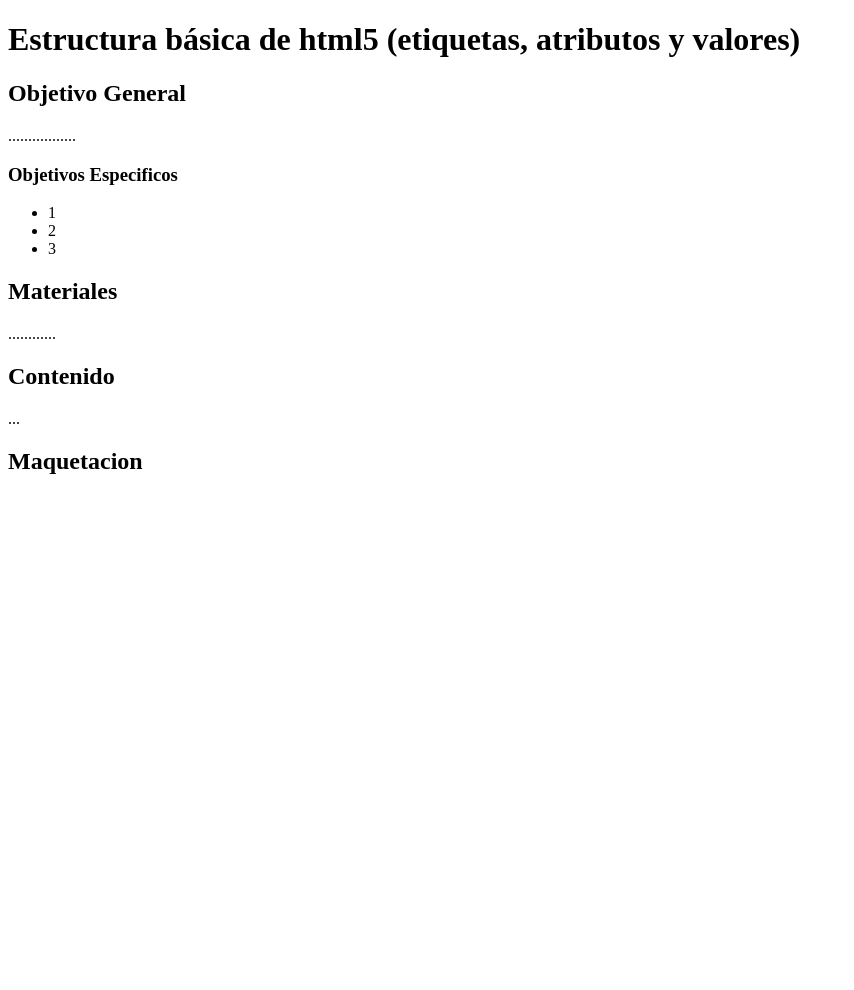
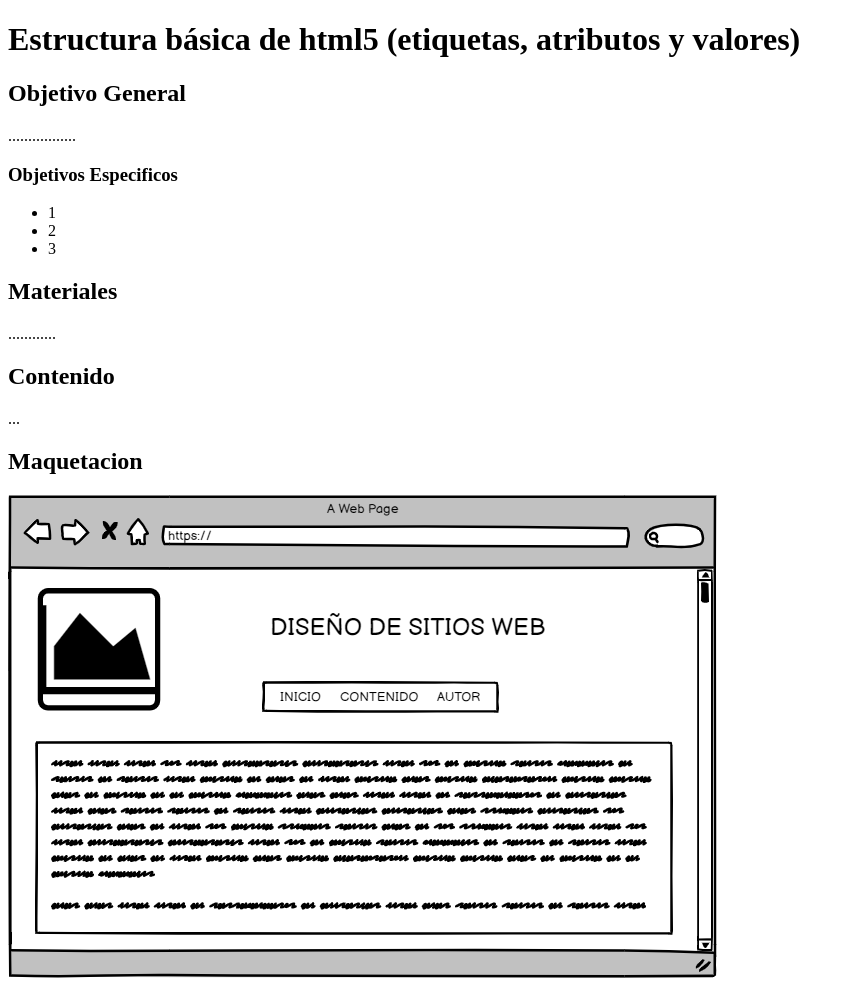
Before and after one commit to ldavidmbts/DSW-LuisMadariaga, a plain HTML site: page planning.html in a window 1280 px wide. Shown: the whole page, without its empty margins (0-854 px from the left). Before the commit the page ends 800 px from the top, so only its background shows below. Drawn offline with Linux system fonts and the light colour scheme.

Commit message:
actualizacion
actualizacion

```diff
--- a/planning.html
+++ b/planning.html
@@ -25,6 +25,7 @@
         <p>...</p>
 
         <h2>Maquetacion</h2>
+        <img src="maquetacion.png" alt="Maquetacion">
 
 
 </body>
```
Also changed, not shown: maquetacion.png (added).
